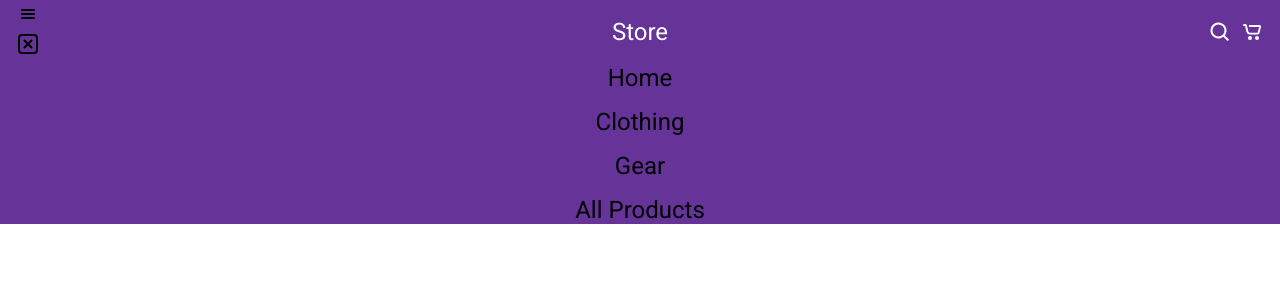
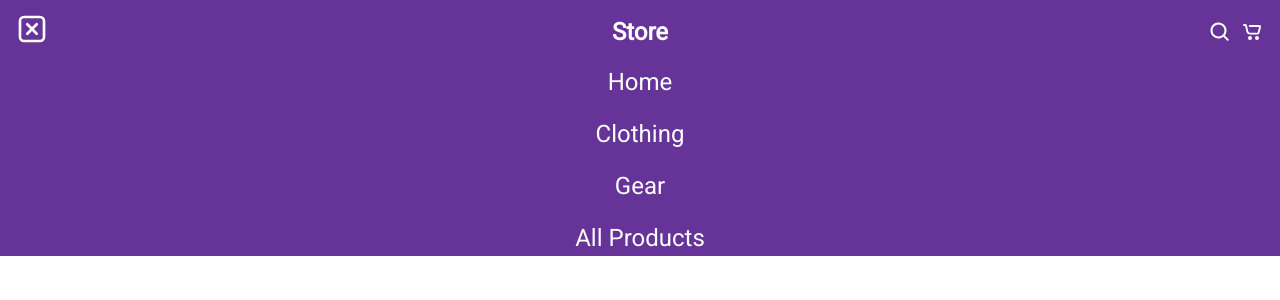
Before and after one commit to Tuti/e-shop, a Next.js app: page / in a window 1280 px wide. Both pictures are taken after a click on the element 28 px from the left and 32 px from the top of the page. Shown: the top 300 px of the page. Built offline with nearby package versions, Linux system fonts and the light colour scheme.

Commit message:
update navbar

```diff
--- a/components/icons/close-menu/close-menu.tsx
+++ b/components/icons/close-menu/close-menu.tsx
@@ -4,7 +4,7 @@ const CloseMenuIcon = (props: any) => (
   <svg
     xmlns="http://www.w3.org/2000/svg"
     viewBox="-2 -2 24 24"
-    width={24}
+    width={32}
     fill="currentColor"
     {...props}
   >
--- a/components/icons/menu/menu.tsx
+++ b/components/icons/menu/menu.tsx
@@ -4,7 +4,7 @@ const MenuIcon = (props: any) => (
   <svg
     xmlns="http://www.w3.org/2000/svg"
     viewBox="-5 -7 24 24"
-    width={24}
+    width={32}
     fill="currentColor"
     {...props}
   >
--- a/components/navbar/navbar.module.css
+++ b/components/navbar/navbar.module.css
@@ -13,6 +13,7 @@
 }
 
 .nav-branding {
+  font-weight: bold;
   color: white;
 }
 
@@ -47,6 +48,11 @@
   left: 0;
 }
 
+.nav-link {
+  color: white;
+  padding: 0.25rem;
+}
+
 .search-cart {
   display: flex;
   justify-content: center;
@@ -54,4 +60,9 @@
   right: 0;
   padding: 0 1rem;
   gap: 0.5rem;
+  cursor: pointer;
 }
+
+.menu-icon-wrapper.inactive {
+  display: none;
+}
--- a/components/navbar/navbar.tsx
+++ b/components/navbar/navbar.tsx
@@ -23,11 +23,23 @@ export default function Navbar() {
         className={`${styles['hamburger-menu']}`}
         onClick={handleHamburgerClick}
       >
-        <div className={styles['menu-icon-wrapper']}>
-          <MenuIcon></MenuIcon>
+        <div
+          className={
+            menuActive
+              ? `${styles['menu-icon-wrapper']} ${styles['inactive']}`
+              : `${styles['menu-icon-wrapper']}`
+          }
+        >
+          <MenuIcon fill={'white'}></MenuIcon>
         </div>
-        <div className={styles['menu-icon-wrapper']}>
-          <CloseMenuIcon></CloseMenuIcon>
+        <div
+          className={
+            menuActive
+              ? `${styles['menu-icon-wrapper']}`
+              : `${styles['menu-icon-wrapper']} ${styles['inactive']}`
+          }
+        >
+          <CloseMenuIcon fill={'white'}></CloseMenuIcon>
         </div>
       </div>
       <Link className={`${styles['nav-branding']}`} href="#">
@@ -40,7 +52,7 @@ export default function Navbar() {
             : `${styles['nav-menu']}`
         }
       >
-        <li>
+        <li className={styles['nav-link']}>
           <Link
             href="#"
             onClick={() => {
@@ -50,13 +62,16 @@ export default function Navbar() {
             Home
           </Link>
         </li>
-        <li>
+        <li className={styles['nav-link']}>
+          {' '}
           <Link href="../clothing">Clothing</Link>
         </li>
-        <li>
+        <li className={styles['nav-link']}>
+          {' '}
           <Link href={'../gear'}>Gear</Link>
         </li>
-        <li>
+        <li className={styles['nav-link']}>
+          {' '}
           <Link href={'../all-products'}>All Products</Link>
         </li>
       </ul>
```
